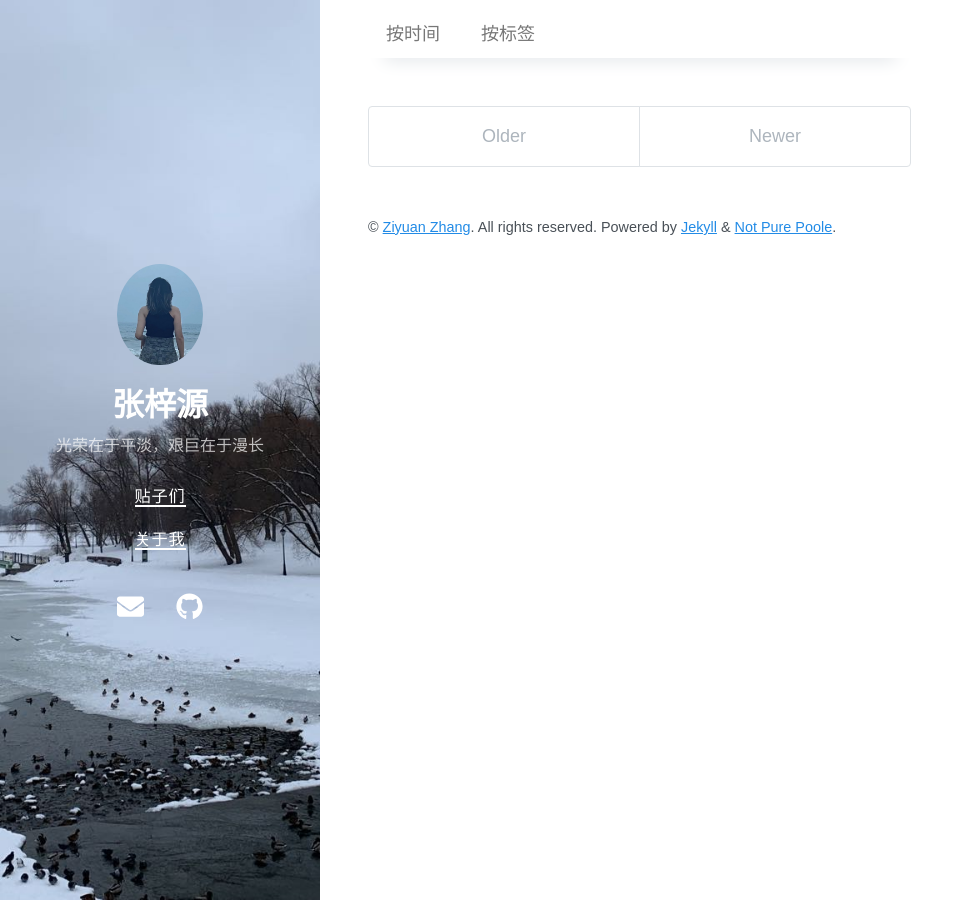
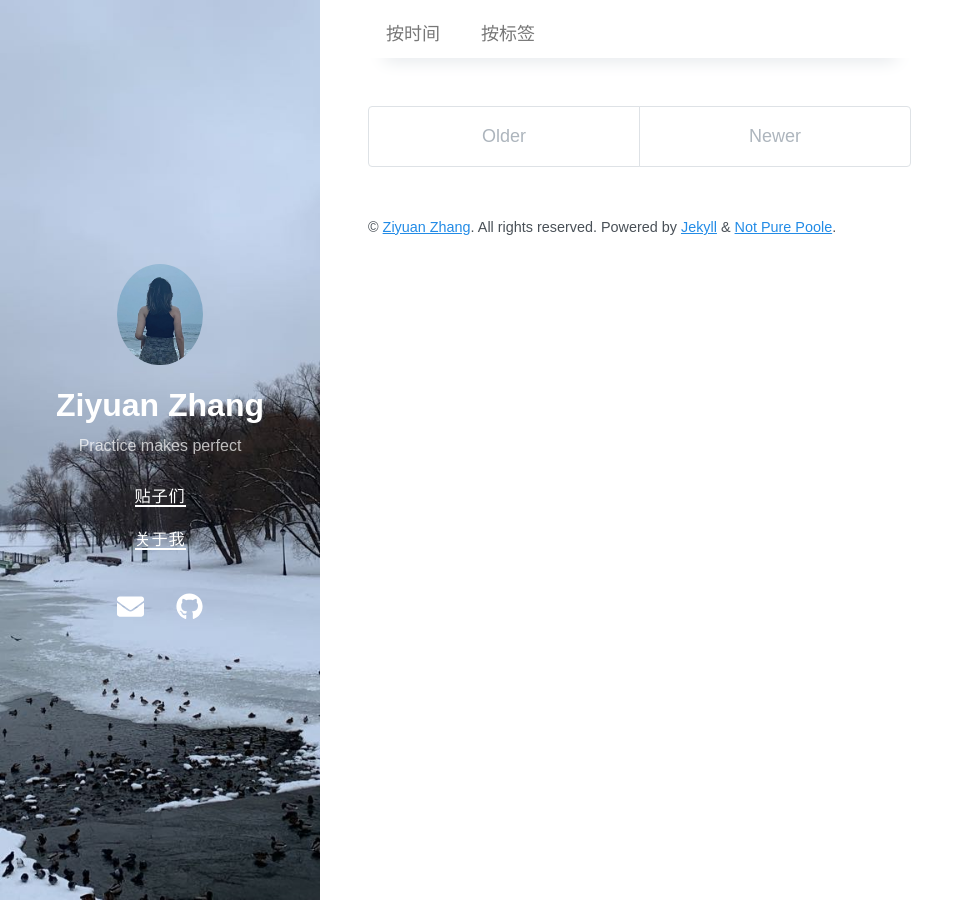
Before and after one commit to bobothebest/homepage_en, a Jekyll site: the page built from index.html, in a window 1280 px wide. Shown: the whole page, without its empty margins (0-974 px from the left). Built offline with Jekyll 4.4.1, drawn with Linux system fonts in a browser that asks for light colours; nearby versions of some CDN libraries; the list of posts is cut into pages by our own code.

Commit message:
Update _config.yml

```diff
--- a/_config.yml
+++ b/_config.yml
@@ -1,6 +1,6 @@
 # Setup
-title: 张梓源
-description: 光荣在于平淡，艰巨在于漫长
+title: Ziyuan Zhang
+description: Practice makes perfect
 url: bobothebest.github.io
 avatar: /avatar.jpeg
 paginate: 5
```
